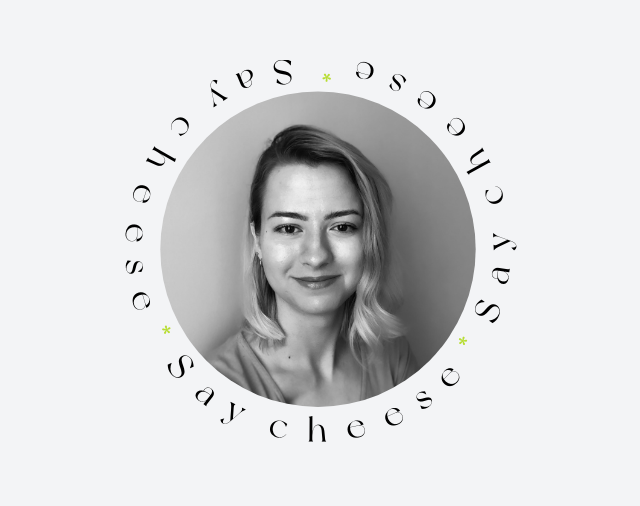
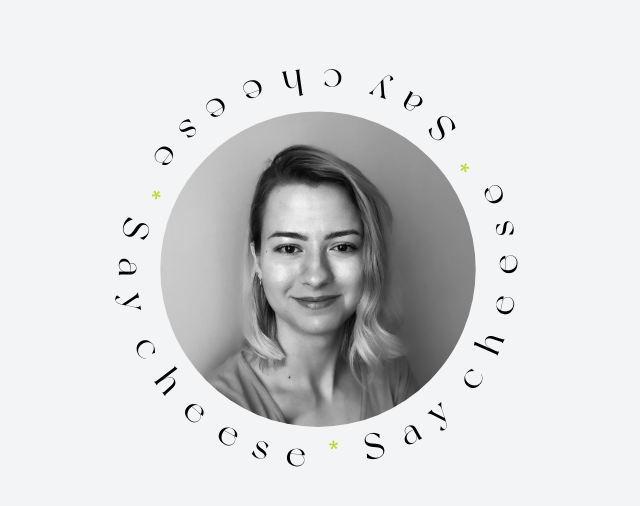
Before and after one commit to eniko-galambos/cv-app, a React (Vite) app: page / in a window 1280 px wide. Shown: the part 1436-1942 px from the top of the page, without its empty margins (322-962 px from the left). Built offline with nearby package versions, Linux system fonts and the light colour scheme.

Commit message:
feat: Add rotating text animation

```diff
--- a/src/components/Intro/index.js
+++ b/src/components/Intro/index.js
@@ -44,12 +44,23 @@ const Intro = () => {
     );
   };
 
+  const rotateImageText = () => {
+    gsap.to('#profile-image-text', {
+      rotate: 360,
+      duration: 40,
+      transformOrigin: 'center',
+      ease: 'none',
+      repeat: -1,
+    });
+  };
+
   // Hooks
   useEffect(() => {
     titleScrolltl.add(revealTitle());
     titleScrolltl.add(revealSubtitle(), 0.5);
 
     moveFadedTitle();
+    rotateImageText();
   });
 
   return (
@@ -73,7 +84,7 @@ const Intro = () => {
       <div className="bg-gray-100 py-60 ">
         <div className="relative flex flex-col items-center">
           <div
-            className="w-1/2 md:w-1/3 lg:w-1/4"
+            className="w-1/2 md:w-1/3 lg:w-1/4 mt-2 sm:mt-3 md:mt-4 lg:mt-5"
             style={{ clipPath: 'circle(45%)' }}
           >
             <img
@@ -85,16 +96,16 @@ const Intro = () => {
           <svg
             viewBox="0 0 240 240"
             className="absolute"
-            style={{ height: '112%' }}
+            style={{ height: '110%' }}
           >
             <defs>
               <path
                 d="M98.31,60.9A39.14,39.14,0,1,0,139.14,100h0A39.15,39.15,0,0,0,100,60.86"
                 id="profile-circle-text"
-                transform="translate(20 7)"
+                transform="translate(20 14)"
               />
             </defs>
-            <text dy="70" textLength="245">
+            <text dy="70" textLength="245" id="profile-image-text">
               <textPath
                 className="font-newyork text-xl"
                 xlinkHref="#profile-circle-text"
```
